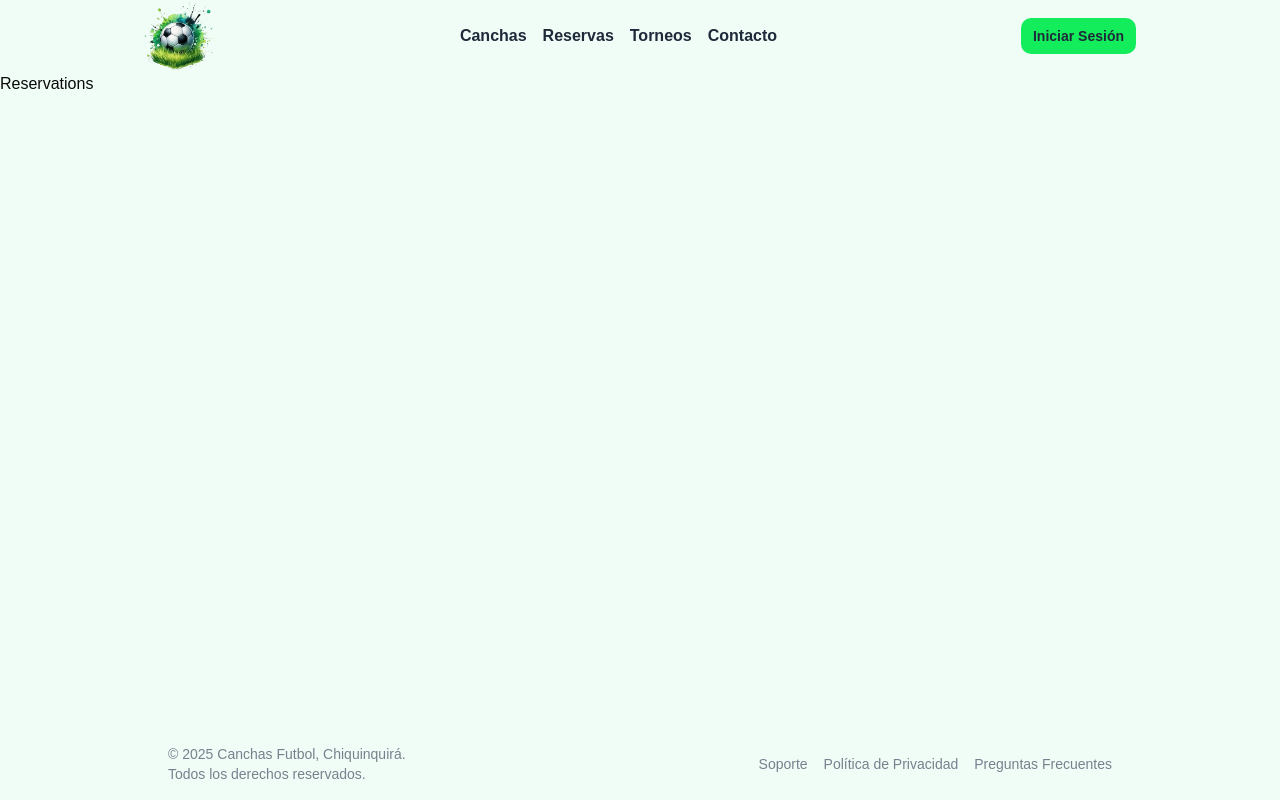
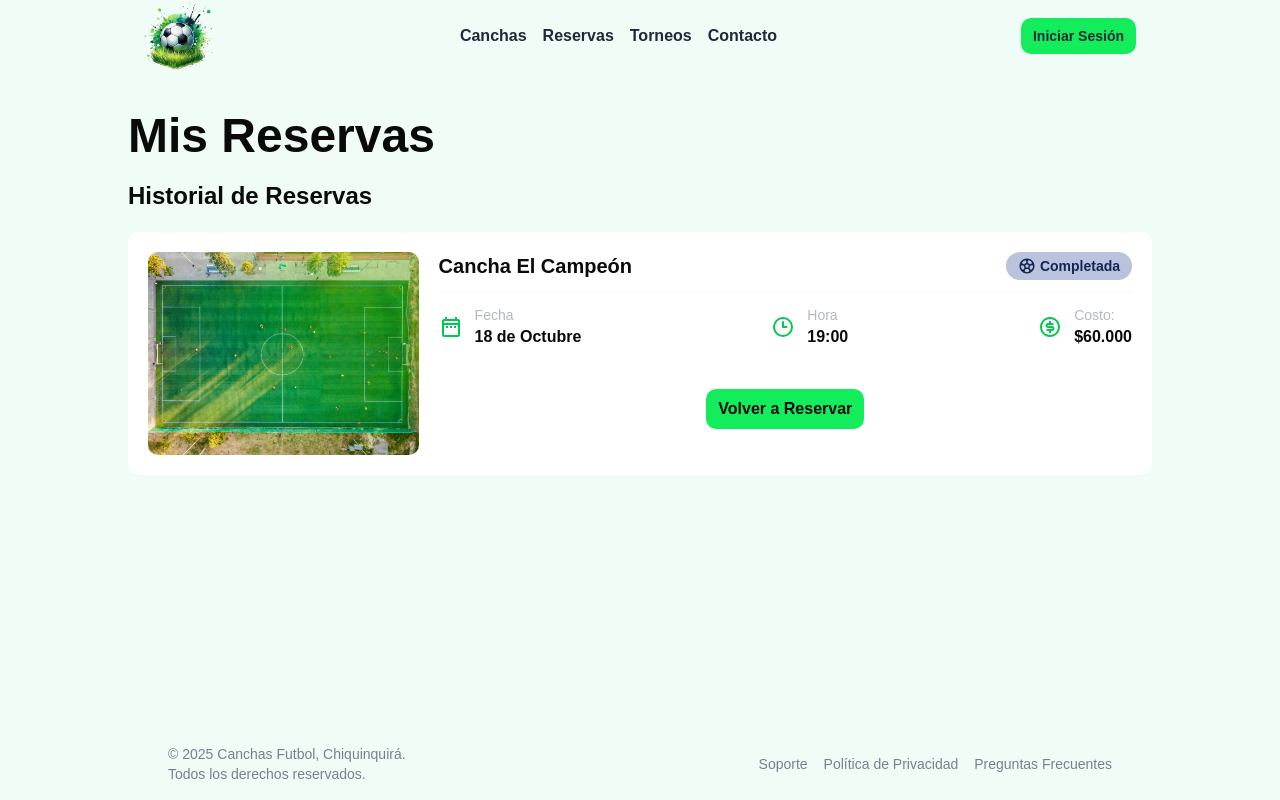
Before and after one commit to NesniDev/Field-Football, a React (Vite) app: page /reservations in a window 1280 px wide. Built offline with nearby package versions, Linux system fonts and the light colour scheme.

Commit message:
add page of reserve

```diff
--- a/src/pages/Reservations.tsx
+++ b/src/pages/Reservations.tsx
@@ -1,7 +1,54 @@
+import { MdOutlineDateRange } from "react-icons/md";
+import { TbClockHour3 } from "react-icons/tb";
+import { RiMoneyDollarCircleLine } from "react-icons/ri";
+import { RiFootballLine } from "react-icons/ri";
+
+
 export const Reservations = () => {
     return (
-        <div>
-            <h1>Reservations</h1>
-        </div>
+        <section className="max-w-5xl mx-auto my-10">
+            <h1 className="text-5xl font-bold mb-5">Mis Reservas</h1>
+            <h3 className="text-2xl font-semibold">Historial de Reservas</h3>
+            <section className="my-5">
+                <article className="flex gap-5 p-5 bg-white rounded-lg">
+                    <figure>
+                        <img src="/images/cancha-1.avif" alt="Imagen de cancha" className="w-96 h-auto rounded-lg"/>
+                    </figure>
+
+                    <section className="w-full">
+                        <header className="flex justify-between items-center ">
+                            <h2 className="text-xl font-semibold">Cancha El Campeón</h2>
+                            <span className="bg-blue-900/30 px-3 py-1 rounded-4xl text-sm text-blue-950 font-semibold flex gap-1 items-center"><span className="text-lg"><RiFootballLine/></span>Completada</span>
+                        </header>
+                        <hr className="border-gray-400/10 my-3"/>
+
+                        <section className="flex justify-between items-center gap-5 flex-1">
+                            <div className="flex gap-3 justify-start items-center">
+                                <span className="text-2xl text-green-500">
+                                    <MdOutlineDateRange/>
+                                </span>
+                                <span className="flex flex-col font-semibold justify-start"><strong className="text-sm font-medium text-gray-500/50">Fecha</strong> 18 de Octubre</span>
+                            </div>
+                            <div className="flex gap-3 justify-start items-center">
+                                <span className="text-2xl text-green-500">
+                                    <TbClockHour3/>
+                                </span>
+                                <span className="flex flex-col font-semibold justify-start"><strong className="text-sm font-medium text-gray-500/50">Hora</strong> 19:00</span>
+                            </div>
+                            <div className="flex gap-3 justify-start items-center">
+                                <span className="text-2xl text-green-500">
+                                    <RiMoneyDollarCircleLine/>
+                                </span>
+                                <span className="flex flex-col font-semibold justify-start"><strong className="text-sm font-medium text-gray-500/50">Costo:</strong> $60.000</span>
+                            </div>
+                        </section>
+
+                        <footer className="flex justify-center">
+                            <button className="bg-btn-dark px-3 py-2 rounded-lg font-semibold mt-10 cursor-pointer hover:bg-btn-dark/80 transition delay-75">Volver a Reservar</button>
+                        </footer>
+                    </section>
+                </article>
+            </section>
+        </section>
     )
 }
```
